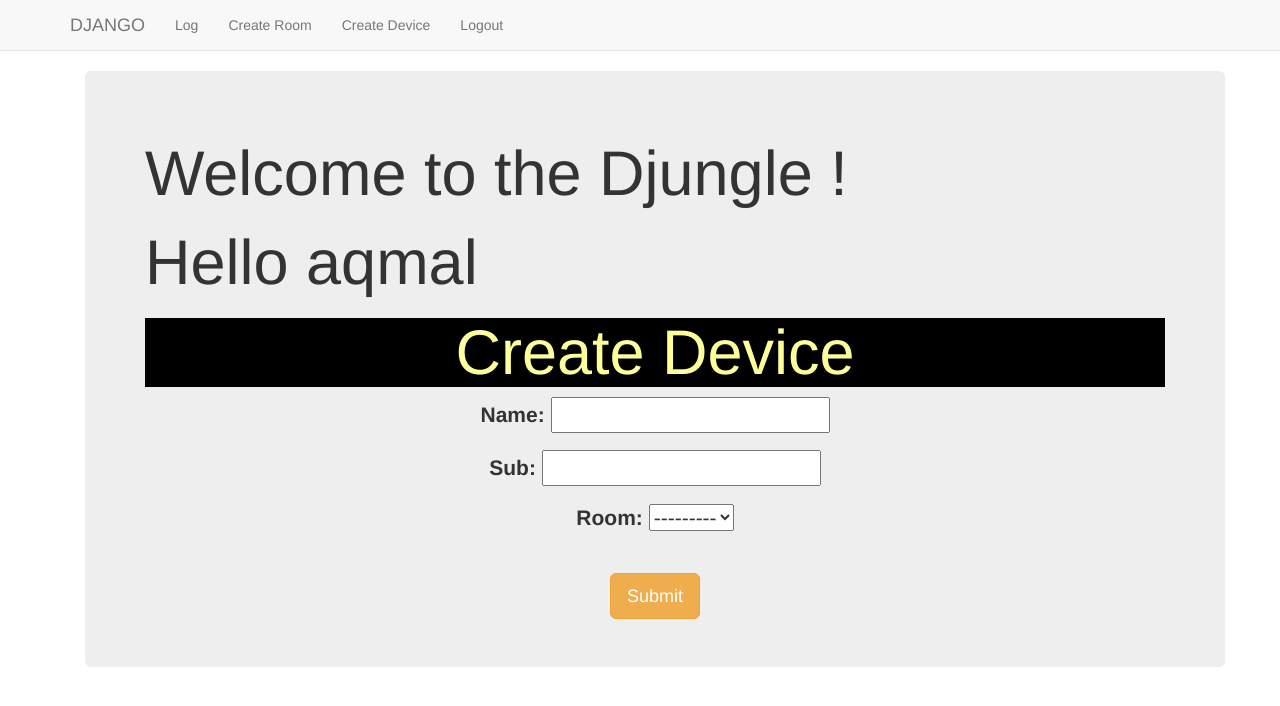
After one commit to maqmal/smart-home-web-app, a Django app: page /create_device/ in a window 1280 px wide. The commit adds this page. Shown: the top 706 px of the page. Run offline with Django 3.2, Linux system fonts and the light colour scheme; a user stored in the database is signed in; data comes from the database, SQL or seed files in the repository; both versions use the stored data as it was after the commit; some libraries are stand-ins or nearby versions.

Commit message:
crud part 1.1

```diff
--- a/camera/forms.py
+++ b/camera/forms.py
@@ -20,6 +20,10 @@ class RoomForm(forms.ModelForm):
         exclude = ["user"]
 
 class DeviceForm(forms.ModelForm):
+    room = forms.ModelChoiceField(queryset = Room.objects.filter(user_id=1))
+    def __init__(self, user, *args, **kwargs):
+        super(DeviceForm, self).__init__(*args, **kwargs)
+        self.fields['room'].queryset = Room.objects.filter(user=user)
     class Meta():
         model = Device
         fields = ('name','sub','room',)
--- a/camera/urls.py
+++ b/camera/urls.py
@@ -10,6 +10,7 @@ urlpatterns = [
     path('user_login/', views.user_login, name='user_login'),
     path('register/', views.register, name ='register'),
     path('create_room/', views.create_room_view, name ='create_room_view'),
+    path('create_device/', views.create_device_view, name ='create_device_view'),
 
 ]
 
--- a/camera/views.py
+++ b/camera/views.py
@@ -66,11 +66,25 @@ def create_room_view(request):
     if request.method == 'POST':
         upload = RoomForm(request.POST)
         if upload.is_valid():
-            room_profile = upload.save(commit = False)
-            room_profile.user = request.user
-            room_profile.save()
+            room_save = upload.save(commit = False)
+            room_save.user = request.user
+            room_save.save()
             return HttpResponseRedirect(reverse('index'))
         else:
             return HttpResponse("""your form is wrong, reload on <a href = "{{ url 'camera:create_room_view' }}">reload</a>""")
     else:
         return render(request, 'camera/create_room.html', {'upload_form':upload})
+
+@login_required
+def create_device_view(request):
+    user = request.user
+    upload = DeviceForm(user)
+    if request.method == 'POST':
+        upload = DeviceForm(request.user, data = request.POST)
+        if upload.is_valid():
+            upload.save()
+            return HttpResponseRedirect(reverse('index'))
+        else:
+            return HttpResponse("""your form is wrong, reload on <a href = "{{ url 'camera:create_device_view' }}">reload</a>""")
+    else:
+        return render(request, 'camera/create_device.html', {'upload_form':upload})
--- a/templates/camera/base.html
+++ b/templates/camera/base.html
@@ -21,7 +21,7 @@
 
 
         <li><a class="navbar-link" href="{% url 'camera:create_room_view' %}">Create Room</a></li>
-
+        <li><a class="navbar-link" href="{% url 'camera:create_device_view' %}">Create Device</a></li>
         <li><a href="{% url 'user_logout' %}">Logout</a></li>
         {% else %}
         <li><a class="navbar-link" href="{% url 'camera:user_login' %}">Login</a></li>
--- /dev/null
+++ b/templates/camera/create_device.html
@@ -0,0 +1,22 @@
+{% extends "camera/base.html" %}
+{% block body_block %}
+{% load static %}
+<div class="container">
+    <div class="jumbotron">
+        <h1>Welcome to the Djungle !</h1>
+        <h1>Hello {{user.username}}</h1>
+
+        <center>
+            <h1 class="display-3" style="background-color:#000000;color:#FFFF99;">Create Device</h1>
+            <form method='POST' enctype="multipart/form-data">
+                {% csrf_token %}
+                <table class='w-50 table table-light' style="border-radius:10px;background-color:#FFFF99;">
+                {{ upload_form.as_p }}
+                </table>
+                <button type="submit" class="btn btn-lg btn-warning">Submit</button>
+            </form>
+        </center>
+
+    </div>
+</div>
+{% endblock %}
```
Also changed, not shown: db.sqlite3.
